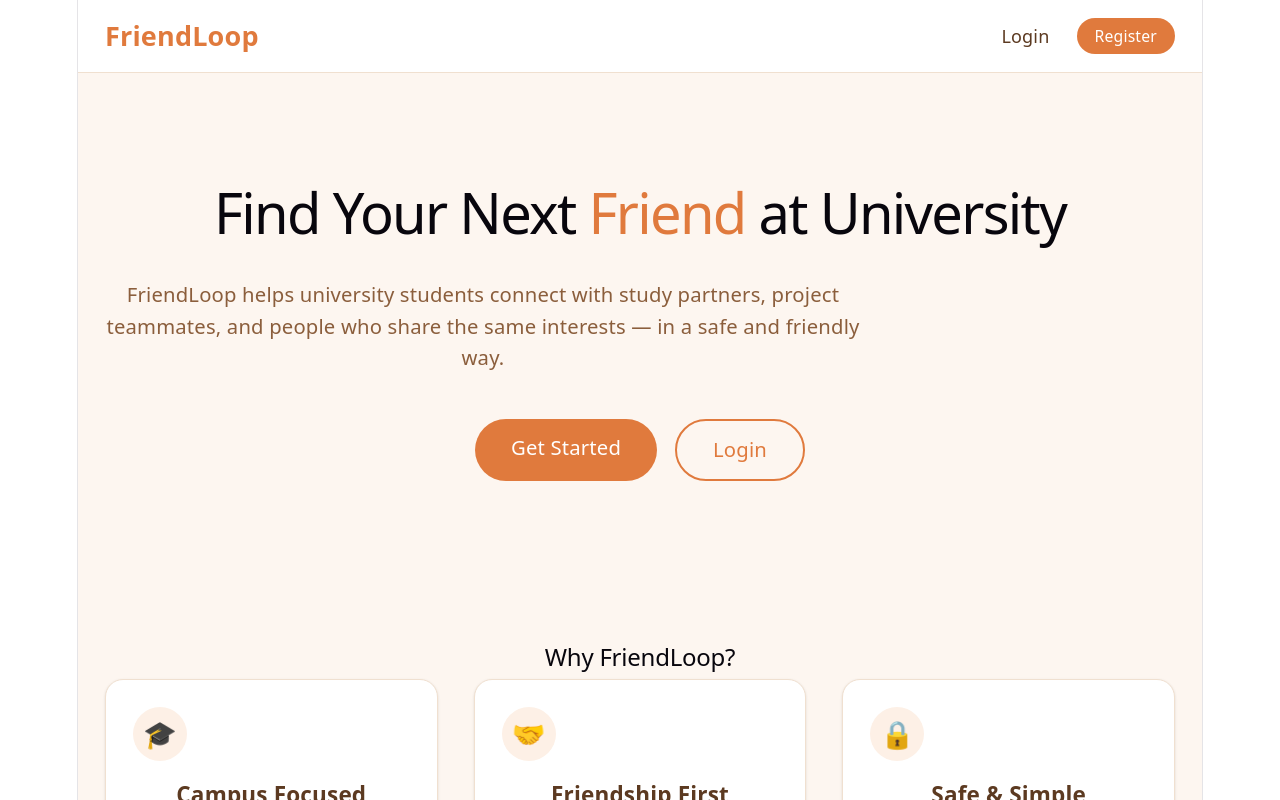
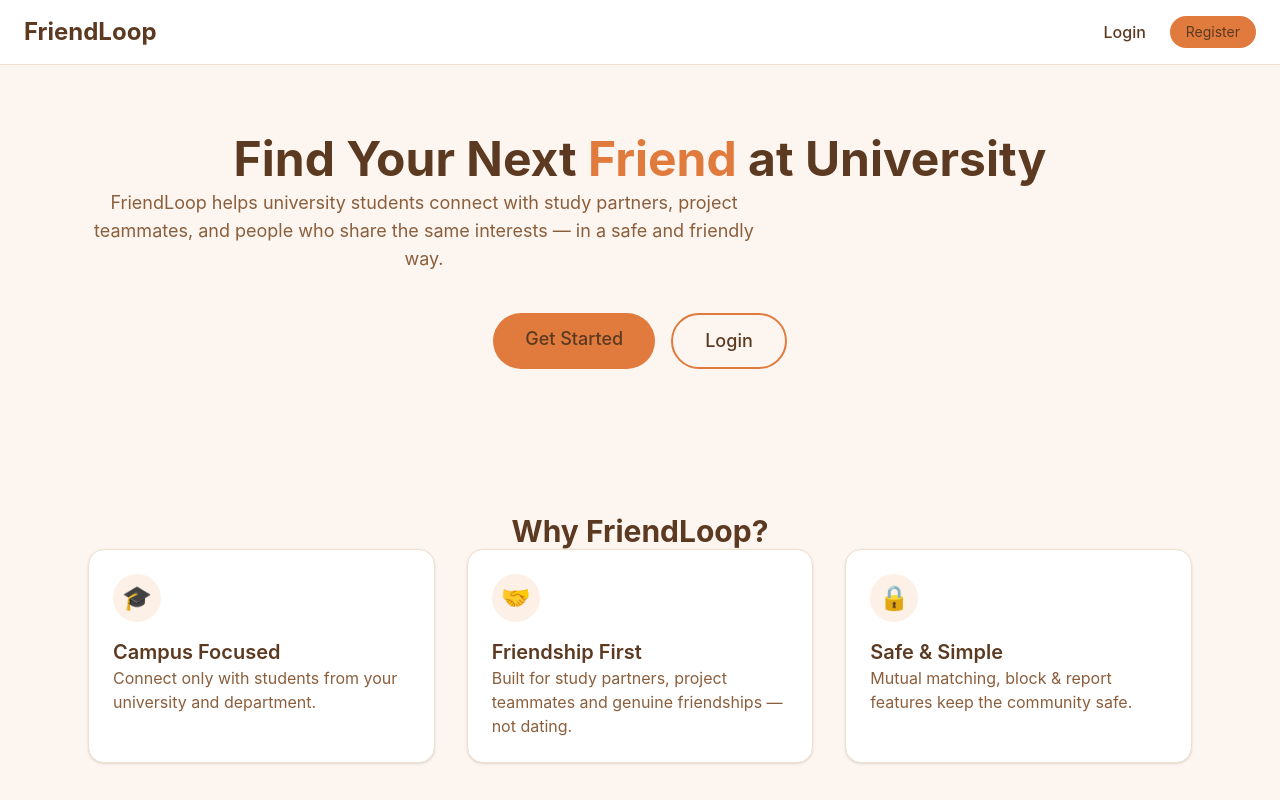
Before and after one commit to Ramisa105/FriendLoop, a React app in the folder frontend/: page / in a window 1280 px wide. Shown: the top 800 px of the page. Built offline with nearby package versions, Linux system fonts and the light colour scheme; the HTML template or start-up script is replaced by a standard one.

Commit message:
added FriendLoop theme CSS variables

```diff
--- a/frontend/src/index.css
+++ b/frontend/src/index.css
@@ -1,112 +1,79 @@
 @import "tailwindcss";
+
 :root {
-  --text: #6b6375;
-  --text-h: #08060d;
-  --bg: #fff;
-  --border: #e5e4e7;
-  --code-bg: #f4f3ec;
-  --accent: #aa3bff;
-  --accent-bg: rgba(170, 59, 255, 0.1);
-  --accent-border: rgba(170, 59, 255, 0.5);
-  --social-bg: rgba(244, 243, 236, 0.5);
-  --shadow:
-    rgba(0, 0, 0, 0.1) 0 10px 15px -3px, rgba(0, 0, 0, 0.05) 0 4px 6px -2px;
+  /* FriendLoop brand palette (warm, campus-friendly) */
+  --color-bg: #fdf6f0;
+  --color-surface: #ffffff;
+  --color-border: #f0e0d0;
+  --color-text: #5c3a21;
+  --color-text-muted: #8b5e3c;
+  --color-primary: #e07a3d;
+  --color-primary-dark: #c45c26;
+  --color-primary-light: #fdf0e6;
+  --color-accent-soft: #fff5eb;
 
-  --sans: system-ui, 'Segoe UI', Roboto, sans-serif;
-  --heading: system-ui, 'Segoe UI', Roboto, sans-serif;
-  --mono: ui-monospace, Consolas, monospace;
+  --shadow-sm: 0 1px 2px rgba(92, 58, 33, 0.06);
+  --shadow-md: 0 10px 25px -5px rgba(92, 58, 33, 0.12), 0 4px 6px -4px rgba(92, 58, 33, 0.08);
+  --shadow-lg: 0 20px 40px -10px rgba(92, 58, 33, 0.18);
 
-  font: 18px/145% var(--sans);
-  letter-spacing: 0.18px;
-  color-scheme: light dark;
-  color: var(--text);
-  background: var(--bg);
+  --sans: "Inter", system-ui, "Segoe UI", Roboto, sans-serif;
+
+  font: 16px/150% var(--sans);
+  color-scheme: light;
+  color: var(--color-text);
+  background: var(--color-bg);
   font-synthesis: none;
   text-rendering: optimizeLegibility;
   -webkit-font-smoothing: antialiased;
   -moz-osx-font-smoothing: grayscale;
-
-  @media (max-width: 1024px) {
-    font-size: 16px;
-  }
 }
 
-@media (prefers-color-scheme: dark) {
-  :root {
-    --text: #9ca3af;
-    --text-h: #f3f4f6;
-    --bg: #16171d;
-    --border: #2e303a;
-    --code-bg: #1f2028;
-    --accent: #c084fc;
-    --accent-bg: rgba(192, 132, 252, 0.15);
-    --accent-border: rgba(192, 132, 252, 0.5);
-    --social-bg: rgba(47, 48, 58, 0.5);
-    --shadow:
-      rgba(0, 0, 0, 0.4) 0 10px 15px -3px, rgba(0, 0, 0, 0.25) 0 4px 6px -2px;
-  }
+* {
+  box-sizing: border-box;
+}
 
-  #social .button-icon {
-    filter: invert(1) brightness(2);
-  }
+html,
+body {
+  margin: 0;
+  min-height: 100%;
 }
 
 body {
+  background: var(--color-bg);
+}
+
+#root {
+  min-height: 100svh;
+  display: flex;
+  flex-direction: column;
+}
+
+h1,
+h2,
+h3,
+h4 {
+  font-family: var(--sans);
+  color: var(--color-text);
   margin: 0;
 }
 
-#root {
-  width: 1126px;
-  max-width: 100%;
-  margin: 0 auto;
-  text-align: center;
-  border-inline: 1px solid var(--border);
-  min-height: 100svh;
-  display: flex;
-  flex-direction: column;
-  box-sizing: border-box;
-}
-
-h1,
-h2 {
-  font-family: var(--heading);
-  font-weight: 500;
-  color: var(--text-h);
-}
-
-h1 {
-  font-size: 56px;
-  letter-spacing: -1.68px;
-  margin: 32px 0;
-  @media (max-width: 1024px) {
-    font-size: 36px;
-    margin: 20px 0;
-  }
-}
-h2 {
-  font-size: 24px;
-  line-height: 118%;
-  letter-spacing: -0.24px;
-  margin: 0 0 8px;
-  @media (max-width: 1024px) {
-    font-size: 20px;
-  }
-}
 p {
   margin: 0;
 }
 
-code,
-.counter {
-  font-family: var(--mono);
-  display: inline-flex;
-  border-radius: 4px;
-  color: var(--text-h);
+a {
+  color: inherit;
 }
 
-code {
-  font-size: 15px;
-  line-height: 135%;
-  padding: 4px 8px;
-  background: var(--code-bg);
+::selection {
+  background: var(--color-primary-light);
+  color: var(--color-primary-dark);
 }
+
+/* Focus ring consistency for interactive elements */
+input:focus-visible,
+button:focus-visible,
+a:focus-visible {
+  outline: 2px solid var(--color-primary);
+  outline-offset: 2px;
+}
```
